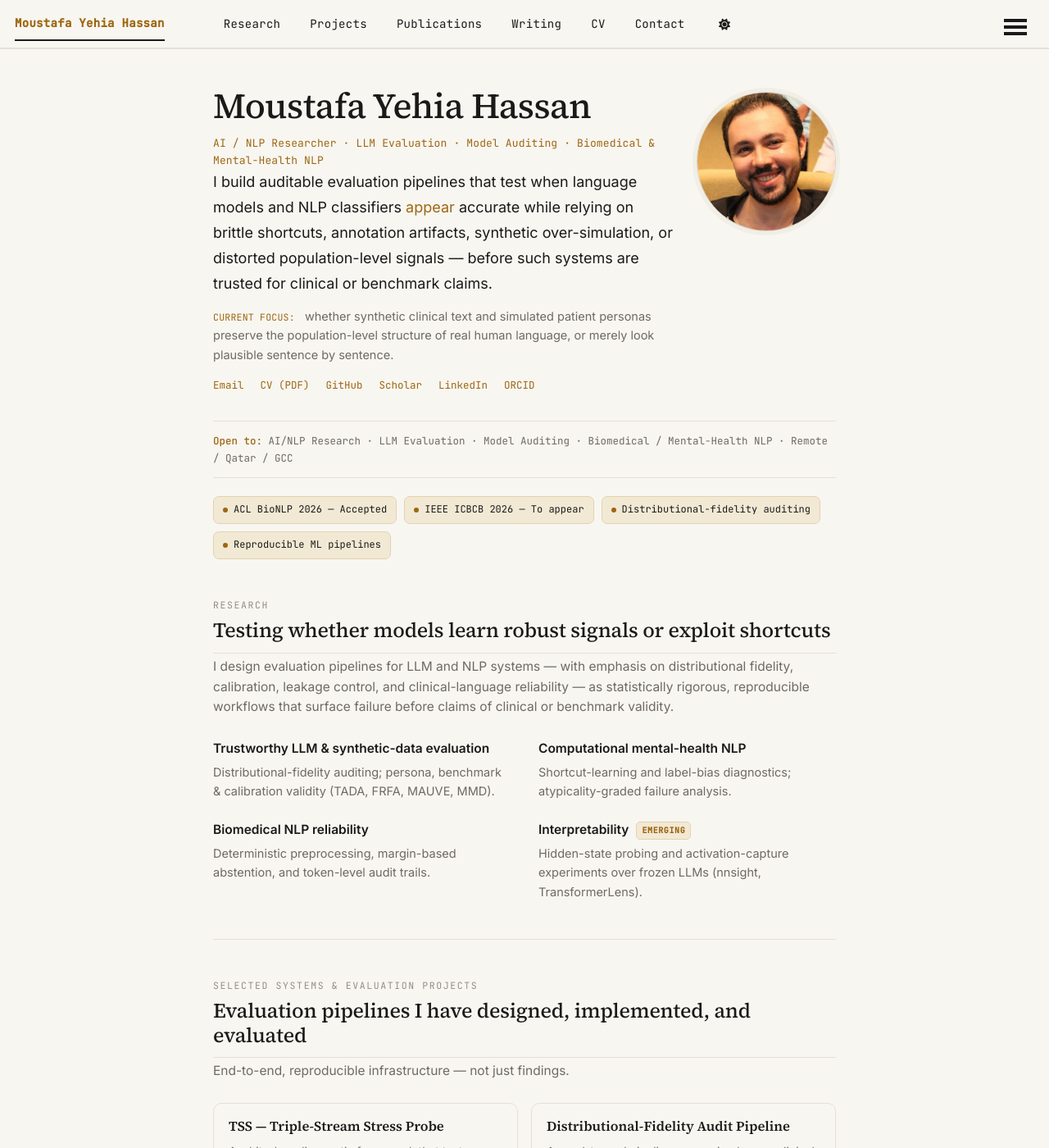
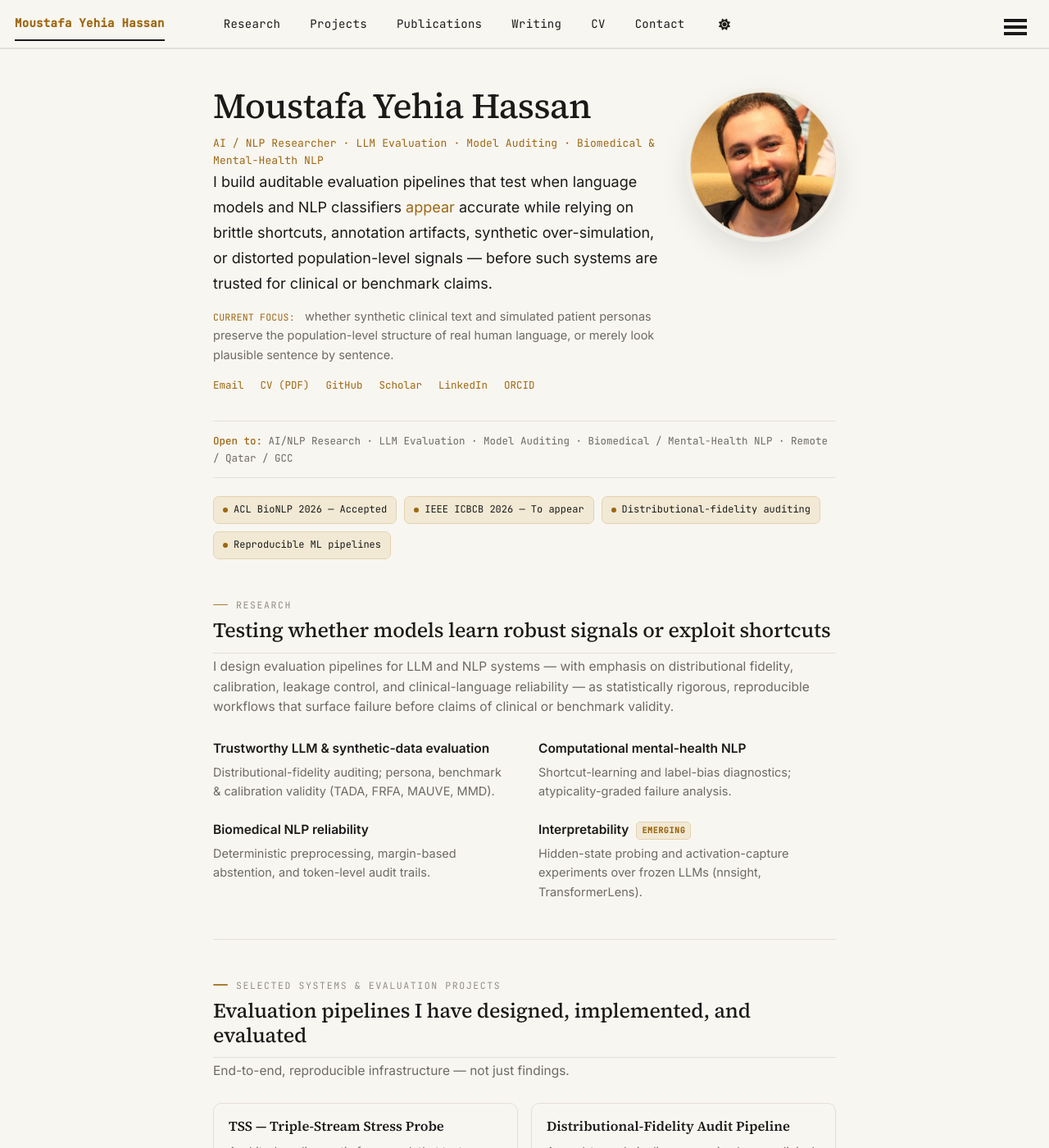
Before and after one commit to myh-ai/myh-ai.github.io, a Jekyll site: the page built from _pages/about.md, in a window 1280 px wide and 1400 px high. Shown: the whole window at 82% size. Built offline with Jekyll 4.4.1, drawn with Linux system fonts in a browser that asks for light colours; a script that is not in the unit is left out.

Commit message:
Add shadows and transition effects to elements

```diff
--- a/assets/css/main.scss
+++ b/assets/css/main.scss
@@ -52,6 +52,9 @@
   --muted:#6E6A62; --faint:#938E84;
   --rule:#E4E0D7; --rule-strong:#D6D1C5;
   --amber:#9C6712; --amber-tint:#F2E9D5; --amber-edge:#E3D2AD;
+  --shadow-card:0 1px 2px rgba(27,26,24,.045);
+  --shadow-lift:0 10px 30px rgba(27,26,24,.09);
+  --shadow-avatar:0 14px 38px rgba(27,26,24,.13);
 
   --global-base-color:#9C6712;
   --global-bg-color:#F8F6F1;
@@ -77,6 +80,9 @@ html[data-theme="dark"]{
   --muted:#9A958B; --faint:#6F6B63;
   --rule:#2A2A31; --rule-strong:#34343C;
   --amber:#E0A53A; --amber-tint:#241D10; --amber-edge:#3A301C;
+  --shadow-card:0 1px 2px rgba(0,0,0,.35);
+  --shadow-lift:0 12px 32px rgba(0,0,0,.5);
+  --shadow-avatar:0 16px 40px rgba(0,0,0,.55);
 
   --global-base-color:#E0A53A;
   --global-bg-color:#15151A;
@@ -134,10 +140,10 @@ a:focus-visible, button:focus-visible, [role="button"]:focus-visible{
   letter-spacing:-.012em; margin:0 0 13px; color:var(--ink); }
 .sn-home .hero-top{ display:flex; align-items:flex-start; justify-content:space-between; gap:28px; margin-bottom:16px; }
 .sn-home .hero-id{ min-width:0; }
-.sn-home .avatar{ width:170px; height:170px; border-radius:50%; object-fit:cover; object-position:center;
+.sn-home .avatar{ width:178px; height:178px; border-radius:50%; object-fit:cover; object-position:center;
   flex:none; margin-top:6px; border:1px solid var(--rule-strong);
-  box-shadow:0 0 0 5px var(--soft); transition:box-shadow .25s ease, border-color .2s ease; }
-.sn-home .avatar:hover{ border-color:var(--amber); }
+  box-shadow:0 0 0 5px var(--soft), var(--shadow-avatar); transition:box-shadow .28s ease, border-color .2s ease; }
+.sn-home .avatar:hover{ border-color:var(--amber); box-shadow:0 0 0 5px var(--amber-tint), var(--shadow-avatar); }
 .sn-home .role{ font-family:var(--mono); font-size:13px; color:var(--amber); letter-spacing:.01em; margin:0; }
 .sn-home .lede{ font-size:18px; line-height:1.72; color:var(--ink); margin:0; }
 .sn-home .lede .em{ color:var(--amber); font-style:normal; }
@@ -180,8 +186,9 @@ a:focus-visible, button:focus-visible, [role="button"]:focus-visible{
 /* projects / systems cards */
 .sn-home .projects-grid{ display:grid; grid-template-columns:1fr 1fr; gap:16px; }
 .sn-home .proj{ border:1px solid var(--rule); border-radius:10px; padding:18px 18px 16px;
-  display:flex; flex-direction:column; gap:8px; background:var(--paper); transition:border-color .2s ease; }
-.sn-home .proj:hover{ border-color:var(--amber-edge); }
+  display:flex; flex-direction:column; gap:8px; background:var(--paper); box-shadow:var(--shadow-card);
+  transition:border-color .2s ease, box-shadow .28s ease, transform .22s ease; }
+.sn-home .proj:hover{ border-color:var(--amber-edge); box-shadow:var(--shadow-lift); transform:translateY(-3px); }
 .sn-home .proj .pname{ font-family:var(--serif); font-weight:600; font-size:16.5px; color:var(--ink); margin:0; line-height:1.25; }
 .sn-home .proj .pdesc{ color:var(--muted); font-size:14px; line-height:1.55; margin:0; }
 .sn-home .proj .pmeta{ margin-top:auto; display:flex; flex-direction:column; gap:5px; padding-top:4px; }
@@ -233,15 +240,16 @@ a:focus-visible, button:focus-visible, [role="button"]:focus-visible{
 
 /* essays — every essay is a card */
 .sn-home .essays{ display:grid; gap:14px; }
-.sn-home .essay{ border:1px solid var(--rule); border-radius:10px; padding:18px 20px; transition:border-color .2s ease; }
-.sn-home .essay:hover{ border-color:var(--amber-edge); }
+.sn-home .essay{ border:1px solid var(--rule); border-radius:10px; padding:18px 20px; box-shadow:var(--shadow-card);
+  transition:border-color .2s ease, box-shadow .28s ease, transform .22s ease; }
+.sn-home .essay:hover{ border-color:var(--amber-edge); box-shadow:var(--shadow-lift); transform:translateY(-3px); }
 .sn-home .essay--featured{ border-color:var(--amber-edge); background:var(--amber-tint); }
 
 /* books — reuse .essay card visual via class="essay book" */
 .sn-home .books{ display:grid; gap:14px; }
-.sn-home .book .btype{ font-family:var(--mono); font-size:10.5px; letter-spacing:.08em; text-transform:uppercase; color:var(--amber); margin:0 0 6px; }
-.sn-home .book .bname{ font-family:"Noto Naskh Arabic", var(--serif); font-size:26px; font-weight:600; color:var(--ink); margin:0 0 2px; line-height:1.7; }
-.sn-home .book .bmeta{ font-family:var(--mono); font-size:11px; color:var(--faint); margin:5px 0 9px; }
+.sn-home .book .btype{ font-family:var(--mono); font-size:10.5px; letter-spacing:.08em; text-transform:uppercase; color:var(--amber); margin:0 0 12px; }
+.sn-home .book .bname{ font-family:"Noto Naskh Arabic", var(--serif); font-size:27px; font-weight:600; color:var(--ink); margin:0 0 6px; line-height:1.4; }
+.sn-home .book .bmeta{ font-family:var(--mono); font-size:11px; color:var(--faint); margin:0 0 9px; }
 .sn-home .book .bdesc{ color:var(--muted); font-size:14.5px; line-height:1.62; margin:0 0 10px; }
 .sn-home .book .bview a{ font-family:var(--mono); font-size:12px; color:var(--amber); text-decoration:none; border-bottom:1px solid transparent; }
 .sn-home .book .bview a:hover{ border-bottom-color:var(--amber); }
@@ -285,4 +293,18 @@ a:focus-visible, button:focus-visible, [role="button"]:focus-visible{
 }
 @media (prefers-reduced-motion:reduce){
   .sn-home .reveal{ animation:none; }
+  .sn-home .proj, .sn-home .essay, .sn-home .avatar{ transition:none; }
+  .sn-home .proj:hover, .sn-home .essay:hover{ transform:none; }
 }
+
+/* ==========================================================================
+   Editorial detail
+   ========================================================================== */
+/* short ochre tick before each section eyebrow */
+.sn-home .eyebrow::before{ content:""; display:inline-block; width:18px; height:1.5px;
+  background:var(--amber); vertical-align:middle; margin:0 10px 3px 0; opacity:.85; border-radius:2px; }
+
+/* inline prose links — subtle underline on hover */
+.sn-home .lede a:hover, .sn-home .sub a:hover, .sn-home .pdesc a:hover,
+.sn-home .bdesc a:hover, .sn-home .edesc a:hover, .sn-home .why a:hover{
+  text-decoration:underline; text-underline-offset:3px; text-decoration-thickness:1px; }
```
